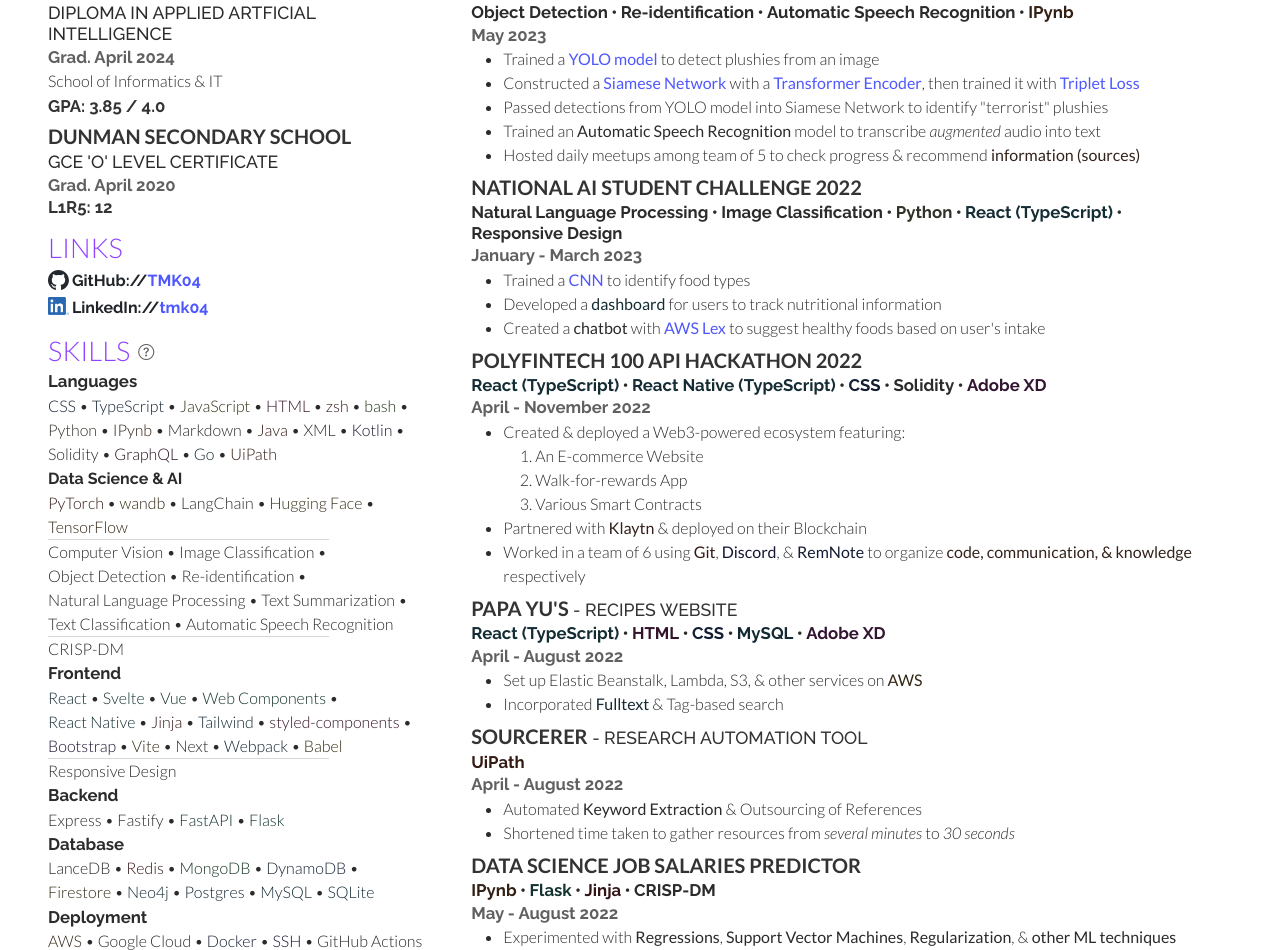
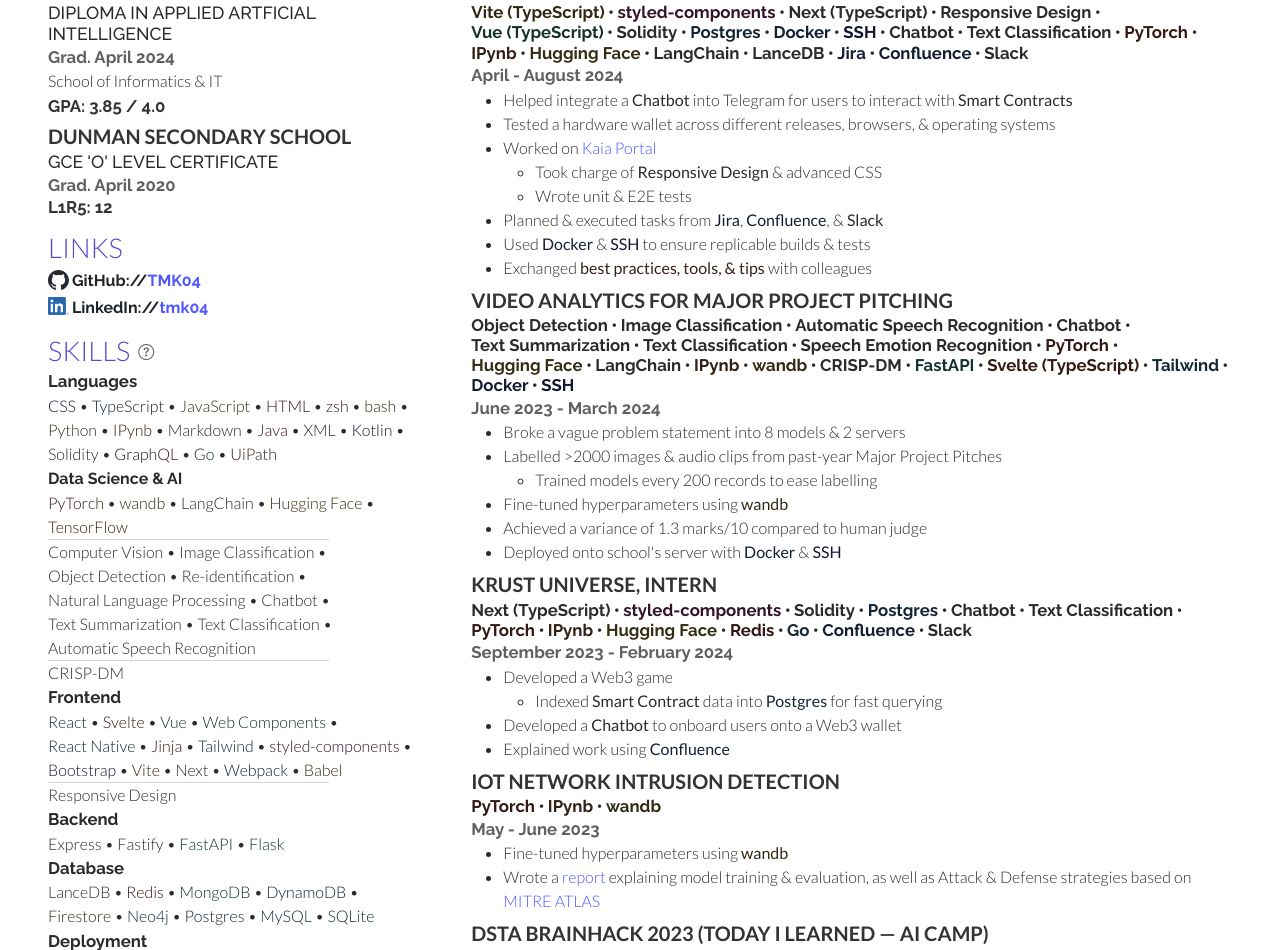
Before and after one commit to TMK04/resume, a React (Create React App) app: page / in a window 1280 px wide. Shown: the part 262-1212 px from the top of the page. Built offline with nearby package versions, Linux system fonts and the light colour scheme.

Commit message:
add experience

```diff
--- a/src/index.css
+++ b/src/index.css
@@ -41,7 +41,7 @@
 }
 
 :root {
-  --pri: 145, 66, 255;
+  --pri: 90, 72, 207;
   --accent: 51, 51, 51;
   --secondary: 80, 80, 80;
   --info: 238, 230, 0;
--- a/src/sections/ExperienceSection/index.tsx
+++ b/src/sections/ExperienceSection/index.tsx
@@ -17,6 +17,195 @@
         className: "align-items-center d-flex gap-2"
       }}
     >
+      <Experience
+        h3_props={{
+          children: (
+            <>
+              <Link className="text-accent">Kaia Foundation</Link>
+              {", Junior Software Developer"}
+            </>
+          )
+        }}
+        skills={[
+          <FrameworkLink framework="Vite" frameworkable="TypeScript" />,
+          <SkillsLink skill="styled-components" />,
+          <FrameworkLink framework="Next" frameworkable="TypeScript" />,
+          <SkillsLink skill="Responsive Design" />,
+          <FrameworkLink framework="Vue" frameworkable="TypeScript" />,
+          <SkillsLink skill="Solidity" />,
+          <SkillsLink skill="Postgres" />,
+          <SkillsLink skill="Docker" />,
+          <SkillsLink skill="SSH" />,
+          <SkillsLink skill="Chatbot" />,
+          <SkillsLink skill="Text Classification" />,
+          <SkillsLink skill="PyTorch" />,
+          <SkillsLink skill="IPynb" />,
+          <SkillsLink skill="Hugging Face" />,
+          <SkillsLink skill="LangChain" />,
+          <SkillsLink skill="LanceDB" />,
+          <SkillsLink skill="Jira" />,
+          <SkillsLink skill="Confluence" />,
+          <SkillsLink skill="Slack" />
+        ]}
+        time_props={{ children: "April - August 2024" }}
+        actions={[
+          <>
+            {"Helped integrate a "}
+            <SkillsLink skill="Chatbot" />
+            {" into Telegram for users to interact with "}
+            <SkillsLink format={() => "Smart Contracts"} skill="Solidity" />
+          </>,
+          "Tested a hardware wallet across different releases, browsers, & operating systems",
+          <>
+            {"Worked on "}
+            <Link href="https://portal.kaia.io">Kaia Portal</Link>
+            <ul>
+              <li>
+                {"Took charge of "}
+                <SkillsLink skill="Responsive Design" />
+                {" & advanced CSS"}
+              </li>
+              <li>Wrote unit & E2E tests</li>
+            </ul>
+          </>,
+          <>
+            {"Planned & executed tasks from "}
+            <SkillsLink skill="Jira" />
+            {", "}
+            <SkillsLink skill="Confluence" />
+            {", & "}
+            <SkillsLink skill="Slack" />
+          </>,
+          <>
+            {"Used "}
+            <SkillsLink skill="Docker" />
+            {" & "}
+            <SkillsLink skill="SSH" />
+            {" to ensure replicable builds & tests"}
+          </>,
+          <>
+            {"Exchanged "}
+            <ForwardSkillsApplication skill="Handyman">
+              best practices, tools, & tips
+            </ForwardSkillsApplication>
+            {" with colleagues"}
+          </>
+        ]}
+      />
+      <Experience
+        h3_props={{ children: "Video Analytics for Major Project Pitching" }}
+        skills={[
+          <SkillsLink skill="Object Detection" />,
+          <SkillsLink skill="Image Classification" />,
+          <SkillsLink skill="Automatic Speech Recognition" />,
+          <SkillsLink skill="Chatbot" />,
+          <SkillsLink skill="Text Summarization" />,
+          <SkillsLink skill="Text Classification" />,
+          <SkillsLink skill="Speech Emotion Recognition" />,
+          <SkillsLink skill="PyTorch" />,
+          <SkillsLink skill="Hugging Face" />,
+          <SkillsLink skill="LangChain" />,
+          <SkillsLink skill="IPynb" />,
+          <SkillsLink skill="wandb" />,
+          <SkillsLink skill="CRISP-DM" />,
+          <SkillsLink skill="FastAPI" />,
+          <FrameworkLink framework="Svelte" frameworkable="TypeScript" />,
+          <SkillsLink skill="Tailwind" />,
+          <SkillsLink skill="Docker" />,
+          <SkillsLink skill="SSH" />
+        ]}
+        time_props={{ children: "June 2023 - March 2024" }}
+        actions={[
+          "Broke a vague problem statement into 8 models & 2 servers",
+          <>
+            Labelled &gt;2000 images & audio clips from past-year Major Project Pitches
+            <ul>
+              <li>Trained models every 200 records to ease labelling</li>
+            </ul>
+          </>,
+          <>
+            {"Fine-tuned hyperparameters using "}
+            <SkillsLink skill="wandb" />
+          </>,
+          <>Achieved a variance of 1.3 marks/10 compared to human judge</>,
+          <>
+            {"Deployed onto school's server with "}
+            <SkillsLink skill="Docker" /> & <SkillsLink skill="SSH" />
+          </>
+        ]}
+      />
+      <Experience
+        h3_props={{
+          children: (
+            <>
+              <Link className="text-accent">Krust Universe</Link>
+              {", Intern"}
+            </>
+          )
+        }}
+        skills={[
+          <FrameworkLink framework="Next" frameworkable="TypeScript" />,
+          <SkillsLink skill="styled-components" />,
+          <SkillsLink skill="Solidity" />,
+          <SkillsLink skill="Postgres" />,
+          <SkillsLink skill="Chatbot" />,
+          <SkillsLink skill="Text Classification" />,
+          <SkillsLink skill="PyTorch" />,
+          <SkillsLink skill="IPynb" />,
+          <SkillsLink skill="Hugging Face" />,
+          <SkillsLink skill="Redis" />,
+          <SkillsLink skill="Go" />,
+          <SkillsLink skill="Confluence" />,
+          <SkillsLink skill="Slack" />
+        ]}
+        time_props={{ children: "September 2023 - February 2024" }}
+        actions={[
+          <>
+            {"Developed a Web3 game"}
+            <ul>
+              <li>
+                {"Indexed "}
+                <SkillsLink format={() => "Smart Contract"} skill="Solidity" />
+                {" data into "}
+                <SkillsLink skill="Postgres" />
+                {" for fast querying"}
+              </li>
+            </ul>
+          </>,
+          <>
+            {"Developed a "}
+            <SkillsLink skill="Chatbot" />
+            {" to onboard users onto a Web3 wallet"}
+          </>,
+          <>
+            {"Explained work using "}
+            <SkillsLink skill="Confluence" />
+          </>
+        ]}
+      />
+      <Experience
+        h3_props={{ children: "IoT Network Intrusion Detection" }}
+        skills={[
+          <SkillsLink skill="PyTorch" />,
+          <SkillsLink skill="IPynb" />,
+          <SkillsLink skill="wandb" />
+        ]}
+        time_props={{ children: "May - June 2023" }}
+        actions={[
+          <>
+            {"Fine-tuned hyperparameters using "}
+            <SkillsLink skill="wandb" />
+          </>,
+          <>
+            {"Wrote a "}
+            <Link href="https://api.wandb.ai/links/tmk04-team/uqbuj722">report</Link>
+            {
+              " explaining model training & evaluation, as well as Attack & Defense strategies based on "
+            }
+            <Link href="https://atlas.mitre.org">MITRE ATLAS</Link>
+          </>
+        ]}
+      />
       <Experience
         h3_props={{
           children: (
@@ -90,7 +279,7 @@
           )
         }}
         skills={[
-          <SkillsLink skill="Natural Language Processing" />,
+          <SkillsLink skill="Chatbot" />,
           <SkillsLink skill="Image Classification" />,
           <SkillsLink skill="Python" />,
           <FrameworkLink framework="React" frameworkable="TypeScript" />,
@@ -115,7 +304,8 @@
           </>,
           <>
             {"Created a "}
-            <SkillsLink format={() => "chatbot"} skill="Natural Language Processing" /> {"with "}
+            <SkillsLink skill="Chatbot" />
+            {" with "}
             <SkillsApplicationLink
               link_props={{ href: "https://aws.amazon.com/lex" }}
               sa_props={{ skill: "AWS" }}
@@ -190,8 +380,13 @@
         time_props={{ children: "April - August 2022" }}
         actions={[
           <>
-            {"Set up Elastic Beanstalk, Lambda, S3, & other services on "}
-            <SkillsLink skill="AWS" />
+            {"Set up "}
+            <SkillsLink format={() => "Elastic Beanstalk"} skill="AWS" />
+            {", "}
+            <SkillsLink format={() => "Lambda"} skill="AWS" />
+            {", "}
+            <SkillsLink format={() => "S3"} skill="AWS" />
+            {", & other services"}
           </>,
           <>
             {"Incorporated "}
@@ -225,58 +420,6 @@
           </>
         ]}
       />
-      <Experience
-        h3_props={{
-          children: (
-            <Link className="text-accent" href="https://github.com/TMK04/mldp-project">
-              Data Science Job Salaries Predictor
-            </Link>
-          )
-        }}
-        skills={[
-          <SkillsLink skill="IPynb" />,
-          <SkillsLink skill="Flask" />,
-          <SkillsLink skill="Jinja" />,
-          <SkillsLink skill="CRISP-DM" />
-        ]}
-        time_props={{ children: "May - August 2022" }}
-        actions={[
-          <>
-            {"Experimented with "}
-            <SkillsLink format={() => "Regressions"} skill="Data Science & AI" />
-            {", "}
-            <SkillsLink format={() => "Support Vector Machines"} skill="Data Science & AI" />
-            {", "}
-            <SkillsLink format={() => "Regularization"} skill="Data Science & AI" />
-            {", & "}
-            <SkillsLink format={() => "other ML techniques"} skill="Data Science & AI" />
-          </>
-        ]}
-      />
-      <Experience
-        h3_props={{
-          children: (
-            <Link className="text-accent" href="https://github.com/TMK04/hauterev">
-              Hauterev
-            </Link>
-          ),
-          description: "Restaurant Review Website"
-        }}
-        skills={[
-          <FrameworkLink framework="Web Components" frameworkable="TypeScript" />,
-          <SkillsLink skill="Responsive Design" />,
-          <SkillsLink skill="MySQL" />,
-          <SkillsLink skill="Adobe XD" />
-        ]}
-        time_props={{ children: "October 2021 - February 2022" }}
-        actions={[
-          <>
-            {"Incorporated "}
-            <SkillsLink skill="MySQL" format={() => "Fulltext search"} />
-            {" with filters"}
-          </>
-        ]}
-      />
     </Section>
   );
 }
--- a/src/sections/SkillsSection/Skill.tsx
+++ b/src/sections/SkillsSection/Skill.tsx
@@ -180,10 +180,12 @@
         let focused = false;
         for (const skill of skills_set) {
           const el = document.getElementById(skillId(skill));
-          if (!focused && el) {
-            el.focus();
+          if (el) {
+            if (!focused) {
+              el.focus();
+            }
+            tttSkill(el, [], 1500);
             focused = true;
-            tttSkill(el, [], 1500);
           }
         }
       }}
--- a/src/sections/SkillsSection/index.tsx
+++ b/src/sections/SkillsSection/index.tsx
@@ -62,6 +62,7 @@
           <Skill skill="Object Detection" />,
           <Skill skill="Re-identification" />,
           <Skill skill="Natural Language Processing" />,
+          <Skill skill="Chatbot" />,
           <Skill skill="Text Summarization" />,
           <Skill skill="Text Classification" />,
           <Skill skill="Automatic Speech Recognition" />
--- a/src/sections/SkillsSection/skills.json
+++ b/src/sections/SkillsSection/skills.json
@@ -8,6 +8,7 @@
   "Backend": {},
   "bash": { "color": "#1E3314" },
   "Bootstrap": { "color": "#1E1433", "framework_of": ["CSS"] },
+  "Chatbot": { "framework_of": ["Natural Language Processing"] },
   "Computer Vision": { "framework_of": ["Data Science & AI"] },
   "Confluence": { "color": "#141E33", "framework_of": ["Management"] },
   "CRISP-DM": { "framework_of": ["Data Science & AI"] },
@@ -64,12 +65,14 @@
   "Redis": { "color": "#331614", "framework_of": ["Database"] },
   "RemNote": { "color": "#141B33", "framework_of": ["Management"] },
   "Responsive Design": { "framework_of": ["CSS", "HTML", "Systematic"] },
+  "RAG": { "framework_of": ["Data Science & AI"] },
   "Slack": { "framework_of": ["Management"] },
   "Solidity": {},
+  "Speech Emotion Recognition": { "framework_of": ["Data Science & AI"] },
   "SQLite": { "color": "#142B33", "framework_of": ["Database"] },
   "SSH": { "color": "#141533", "framework_of": ["Deployment"] },
   "styled-components": { "color": "#331427", "framework_of": ["CSS"] },
-  "Svelte": { "color": "#143331", "framework_of": ["Frontend", "JavaScript"] },
+  "Svelte": { "color": "#331B14", "framework_of": ["Frontend", "JavaScript"] },
   "Systematic": { "color": "#33142F" },
   "Tailwind": { "color": "#142933", "framework_of": ["CSS"] },
   "TensorFlow": { "color": "#332414", "framework_of": ["Data Science & AI", "Python"] },
```
